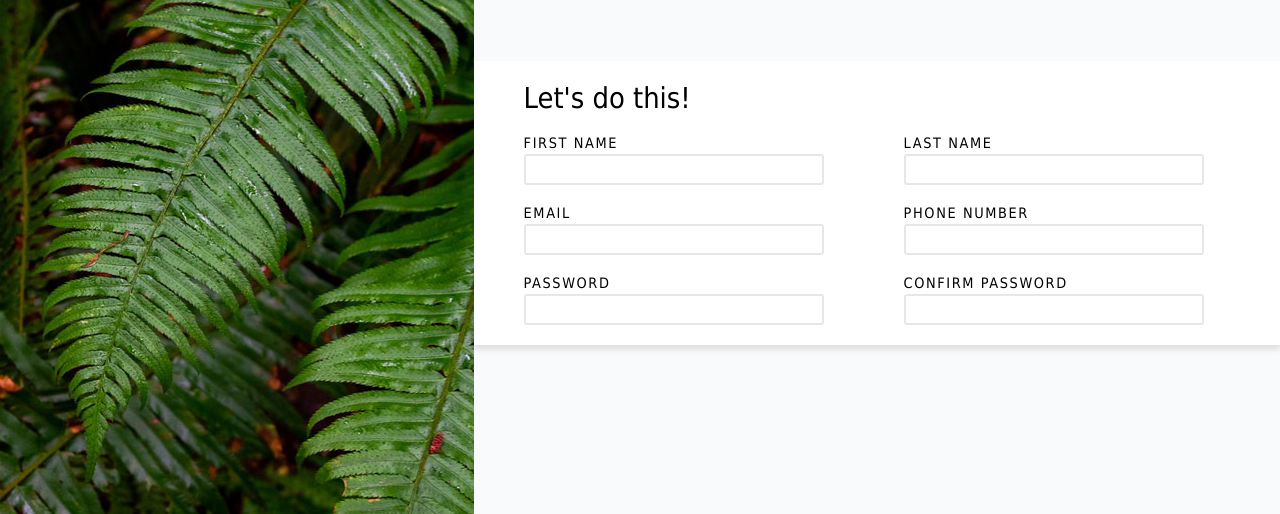
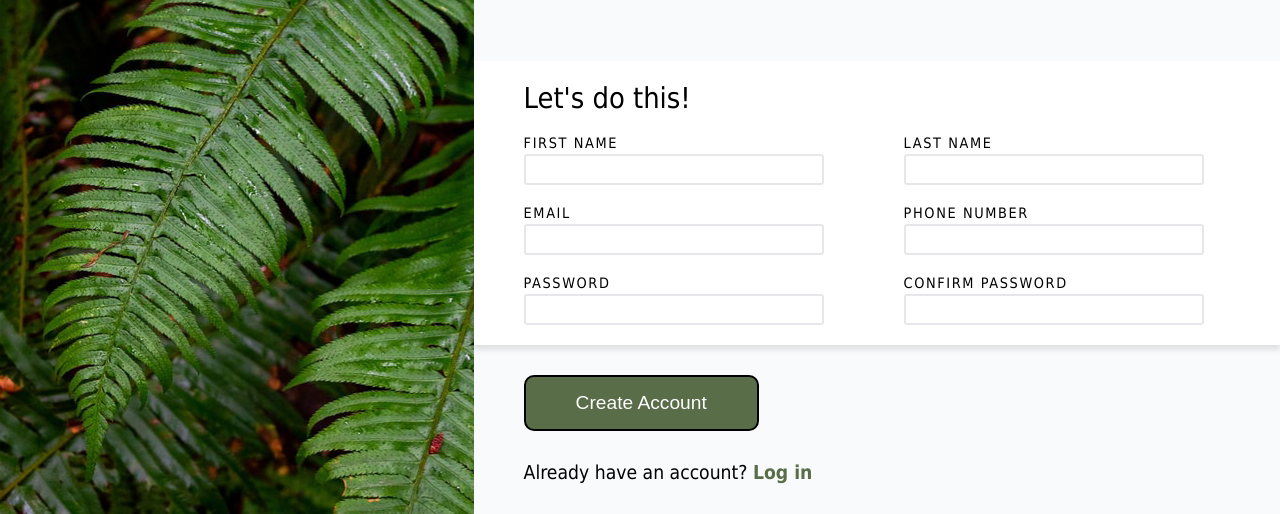
Before and after one commit to alanslc/odin-signup, a plain HTML site: page index.html in a window 1280 px wide. Shown: the part 286-800 px from the top of the page. Drawn offline with Linux system fonts and the light colour scheme.

Commit message:
Add Create Account button and login link

```diff
--- a/css/style.css
+++ b/css/style.css
@@ -103,3 +103,25 @@ body {
 .form-area input:focus {
    box-shadow: 4px 4px 4px rgba(0, 0, 0, 0.25);
 }
+
+button {
+   font-size: 1.2rem;
+   background-color: #596D48;
+   color: white;
+   margin: 30px 50px;
+   padding: 15px 50px;
+   border-radius: 10px;
+   border-style: solid;
+
+}
+
+.login {
+   font-size: 1.2rem;
+   margin: 0 50px;
+}
+
+.login a {
+   color: #596D48;
+   font-weight: bold;
+   text-decoration: none;
+}
--- a/index.html
+++ b/index.html
@@ -56,7 +56,10 @@
                </div>
             </form>
          </div>
-         <div class="action-area"></div>
+         <div class="action-area">
+            <button id="submit" class="submit-button" onClick="checkForm();">Create Account</button>
+            <div class="login">Already have an account? <a href="#">Log in</a></div>
+         </div>
       </div>
    </div>
 </body>
```
